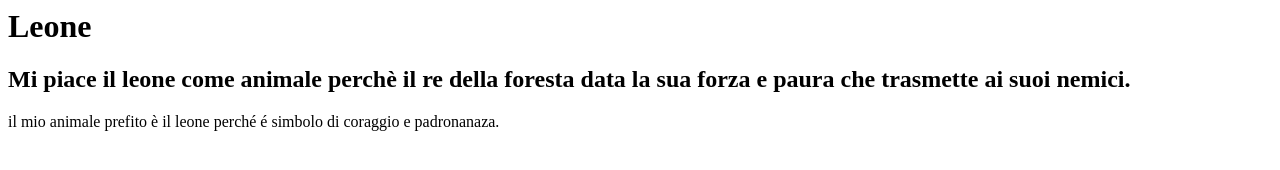
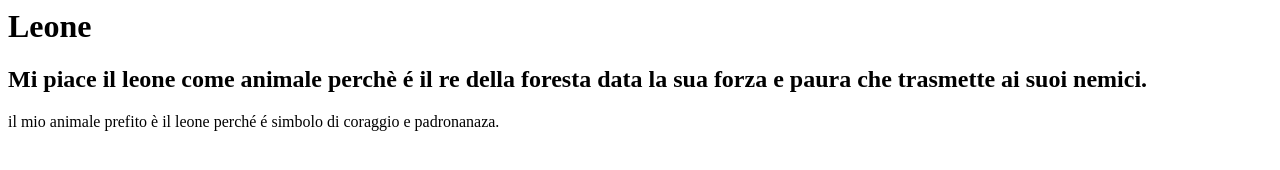
Before and after one commit to peseteo/HTML, a plain HTML site: page Esercizio 5/index.html in a window 1280 px wide. Drawn offline with Linux system fonts and the light colour scheme.

Commit message:
Update index.html

```diff
--- a/Esercizio 5/index.html
+++ b/Esercizio 5/index.html
@@ -4,7 +4,7 @@
     </head>
    <body>
      <h1>Leone</h1>
-     <h2>Mi piace il leone come animale perchè il re della foresta data la sua forza e paura che trasmette ai suoi nemici.</h2>
+     <h2>Mi piace il leone come animale perchè é il re della foresta data la sua forza e paura che trasmette ai suoi nemici.</h2>
      <p>il mio animale prefito è il leone perché é simbolo di coraggio e padronanaza.</p>
    </body>
 </html>
```
